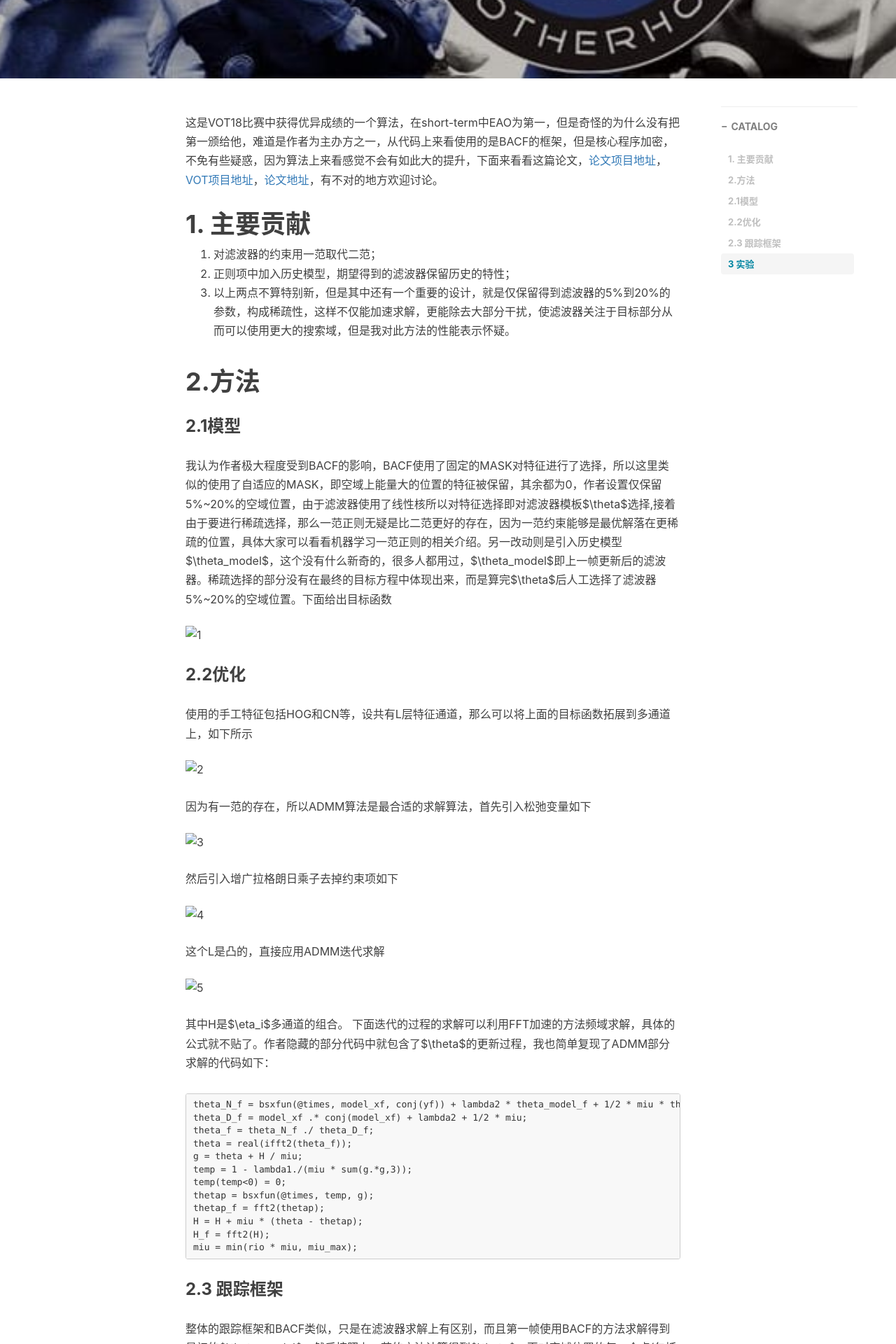
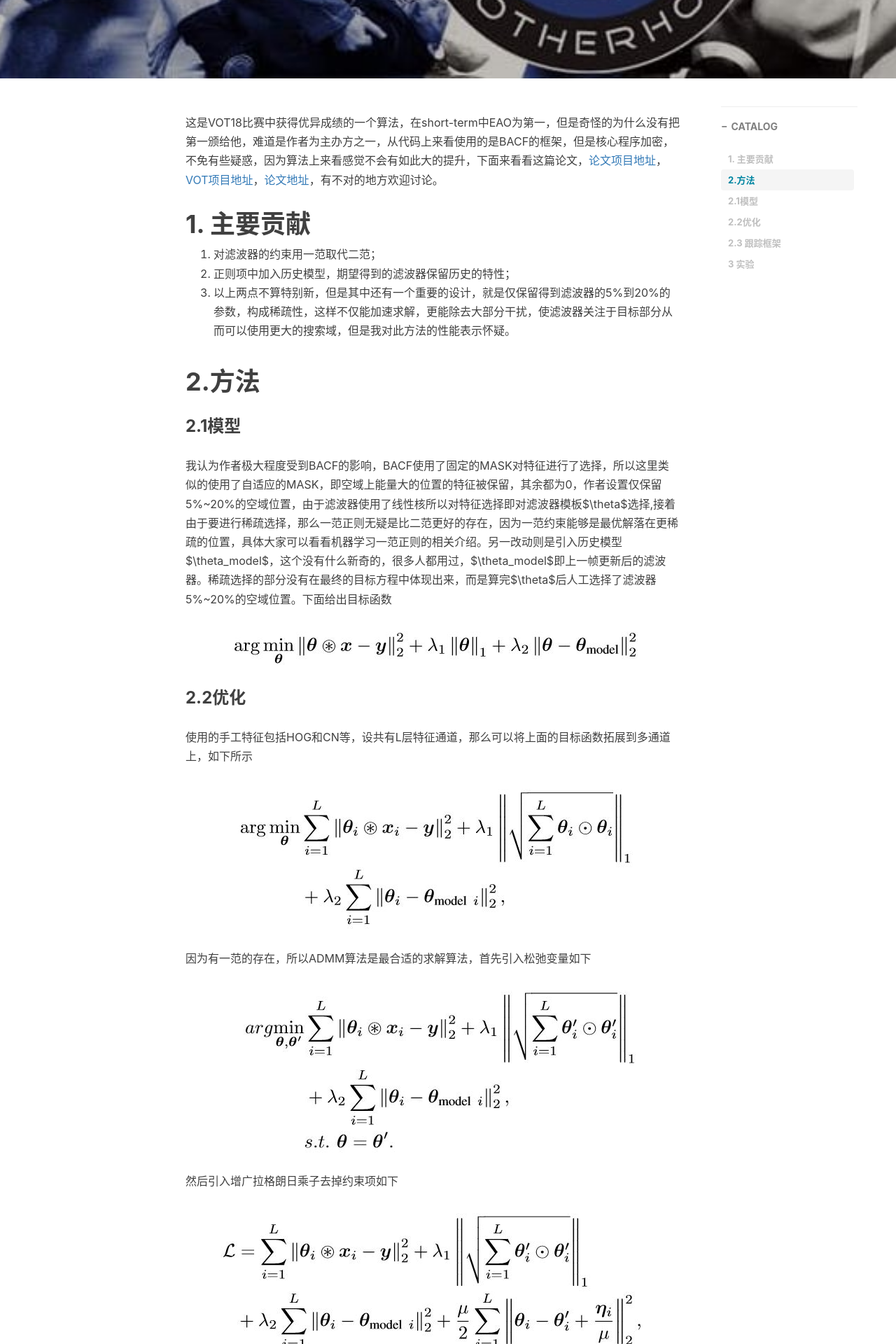
Before and after one commit to tominute/tominute.github.io, a Jekyll site: the page built from _posts/2018-11-10-【小白笔记】目标跟踪LADCF(VOT18).md, in a window 1280 px wide. Shown: the part 405-2325 px from the top of the page at 70% size. Built offline with Jekyll 4.4.1, drawn with Linux system fonts in a browser that asks for light colours; nearby versions of some CDN libraries; comment, search, counter and statistics services are not loaded.

Commit message:
new blog

```diff
--- a/_posts/2018-11-10-【小白笔记】目标跟踪LADCF(VOT18).md
+++ b/_posts/2018-11-10-【小白笔记】目标跟踪LADCF(VOT18).md
@@ -19,17 +19,17 @@
 # 2.方法
 ### 2.1模型
 我认为作者极大程度受到BACF的影响，BACF使用了固定的MASK对特征进行了选择，所以这里类似的使用了自适应的MASK，即空域上能量大的位置的特征被保留，其余都为0，作者设置仅保留5%~20%的空域位置，由于滤波器使用了线性核所以对特征选择即对滤波器模板$\theta$选择,接着由于要进行稀疏选择，那么一范正则无疑是比二范更好的存在，因为一范约束能够是最优解落在更稀疏的位置，具体大家可以看看机器学习一范正则的相关介绍。另一改动则是引入历史模型$\theta_model$，这个没有什么新奇的，很多人都用过，$\theta_model$即上一帧更新后的滤波器。稀疏选择的部分没有在最终的目标方程中体现出来，而是算完$\theta$后人工选择了滤波器5%~20%的空域位置。下面给出目标函数
-![1](img/post-bg-BJJ.jpg)
+![1](https://github.com/tominute/tominute.github.io/blob/master/img/20181110/1.JPG)
 
 ### 2.2优化
 使用的手工特征包括HOG和CN等，设共有L层特征通道，那么可以将上面的目标函数拓展到多通道上，如下所示
-![2](img/20181110/2.jpg)
+![2](https://github.com/tominute/tominute.github.io/blob/master/img/20181110/2.JPG)
 因为有一范的存在，所以ADMM算法是最合适的求解算法，首先引入松弛变量如下
-![3](img/20181110/3.jpg)
+![3](https://github.com/tominute/tominute.github.io/blob/master/img/20181110/3.JPG)
 然后引入增广拉格朗日乘子去掉约束项如下
-![4](img/20181110/4.jpg)
+![4](https://github.com/tominute/tominute.github.io/blob/master/img/20181110/4.JPG)
 这个L是凸的，直接应用ADMM迭代求解
-![5](img/20181110/5.jpg)
+![5](https://github.com/tominute/tominute.github.io/blob/master/img/20181110/5.JPG)
 其中H是$\eta_i$多通道的组合。
 下面迭代的过程的求解可以利用FFT加速的方法频域求解，具体的公式就不贴了。作者隐藏的部分代码中就包含了$\theta$的更新过程，我也简单复现了ADMM部分求解的代码如下：
 
@@ -57,5 +57,5 @@
 大部分的参数和BACF保持一致，比如5倍搜索域，对手工特征选择了前5%，对深度特征选择了前20%。
 
 实验效果看十分惊人，手工特征的版本和深度特征的版本在速度和精度上都全面超过了ECO，消融实验中仅仅使用HOG特征的LADCF在OTB100上也达到了惊人的64.3%，这已经超过了ECO-HC，最后贴上结果，希望作者能早日公开全部代码。
-![OTB](img/20181110/6.jpg)
-![消融实验](img/20181110/7.jpg)
+![OTB](https://github.com/tominute/tominute.github.io/blob/master/img/20181110/6.JPG)
+![消融实验](https://github.com/tominute/tominute.github.io/blob/master/img/20181110/7.JPG)
```
